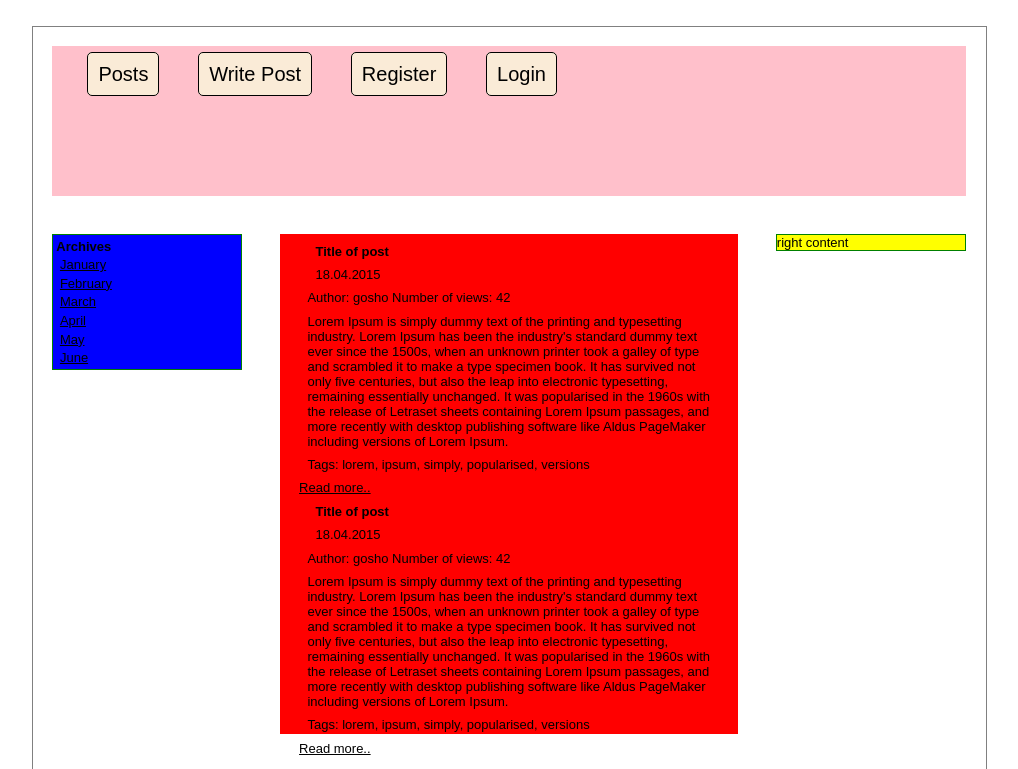
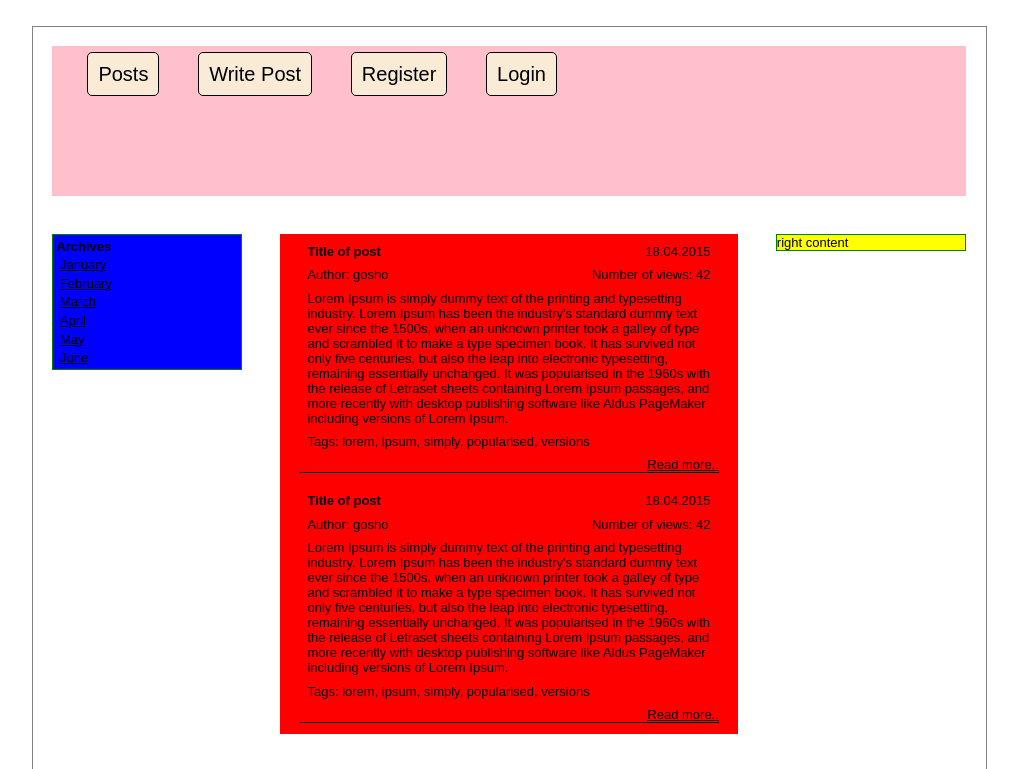
Before and after one commit to mar0der/ApatrosBlog, a plain HTML site: page Apatros/index.html in a window 1280 px wide. Both pictures are taken after a click on the link "Posts". Shown: the top 769 px of the page, without its empty margins (131-1149 px from the left). Drawn offline with Linux system fonts and the light colour scheme.

Commit message:
posts styles

```diff
--- a/Apatros/style/style.css
+++ b/Apatros/style/style.css
@@ -71,6 +71,33 @@ section {
 	border: 1px solid red;
 	background-color: red;
 }
+.post h3{
+    margin: 0;
+    float: left;
+}
+.post .date{
+    float: right;
+    margin: 0;
+}
+.post .author{
+    float: left;
+}
+.post .numberOfViews{
+    float: right;
+}
+.post {
+    border-bottom: 1px solid #000;
+    margin-bottom: 20px;
+}
+.post .readMore{
+    float: right;
+}
+.clear:after{
+    content: '';
+    display: block;
+    clear: both;
+    zoom: 1;
+}
 
 /*footer*/
 footer {
```
